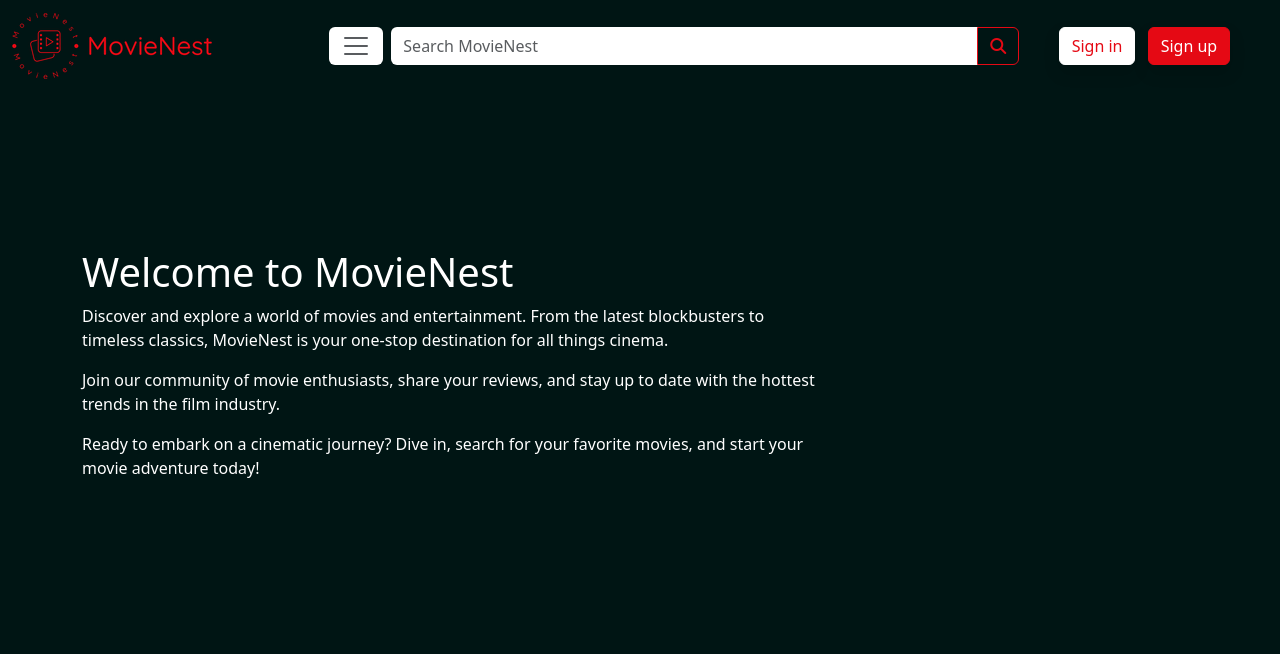
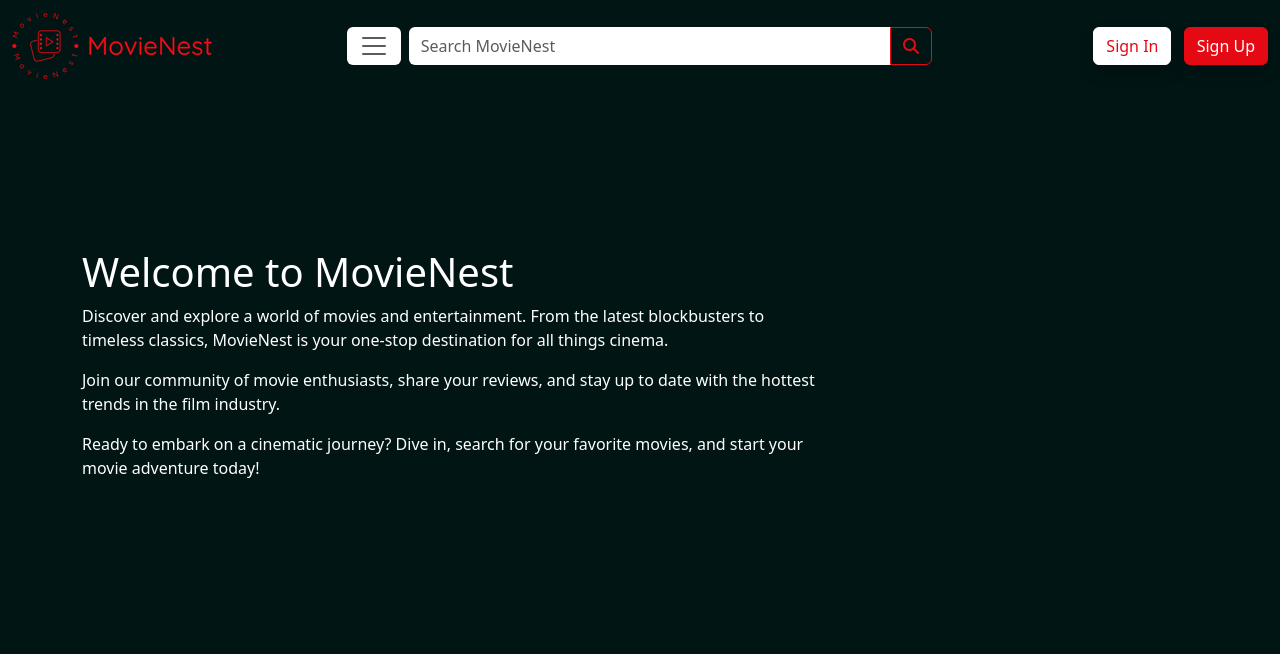
Before and after one commit to SorinPan/movie-nest, a Django app: page / in a window 1280 px wide. Shown: the top 654 px of the page. Run offline with Django 4.2, Linux system fonts and the light colour scheme; some libraries are stand-ins or nearby versions.

Commit message:
Add authentication links to offcanvas menu & hide on smaller screens

```diff
--- a/templates/base.html
+++ b/templates/base.html
@@ -34,7 +34,7 @@
             <button class="navbar-toggler me-2" type="button" data-bs-toggle="offcanvas" data-bs-target="#offcanvasNavbar" aria-controls="offcanvasNavbar" aria-label="Toggle navigation">
               <span class="navbar-toggler-icon"></span>
             </button>
-            <form class="d-flex col-lg-12 d-none d-lg-block" role="search">
+            <form class="d-flex col-lg-10 d-none d-lg-block" role="search">
               <div class="input-group">
                 <input class="form-control" type="search" placeholder="Search MovieNest" aria-label="Search">
                 <button class="btn btn-outline-primary btn-search" type="submit"><i class="fas fa-search"></i></button>
@@ -59,6 +59,18 @@
                 <li class="nav-item">
                   <a class="nav-link" href="#">Trending</a>
                 </li>
+                {% if user.is_authenticated %}
+                  <li class="nav-item">
+                    <a class="nav-link" href="{% url 'account_logout' %}">Sign Out</a>
+                  </li>
+                {% else %}
+                  <li class="nav-item">
+                    <a class="nav-link" href="{% url 'account_login' %}">Sign In</a>
+                  </li>
+                  <li class="nav-item">
+                    <a class="nav-link" href="{% url 'account_signup' %}">Sign Up</a>
+                  </li>
+                {% endif %}
               </ul>
             </div>
           </div>
@@ -79,12 +91,12 @@
             </div>
           </div>
           <!-- End Search Offcanvas -->
-          <div class="col-lg-2">
+          <div class="d-none d-lg-block">
             {% if user.is_authenticated %}
-            <a class="btn btn-primary shadow btn-signup" role="button" href="{% url 'account_logout' %}">Sign out</a>
+              <a class="btn btn-primary shadow btn-signup" role="button" href="{% url 'account_logout' %}">Sign Out</a>
             {% else %}
-            <a class="btn btn-primary shadow btn-signin me-2" role="button" href="{% url 'account_login' %}">Sign in</a>
-            <a class="btn btn-primary shadow btn-signup" role="button" href="{% url 'account_signup' %}">Sign up</a>
+              <a class="btn btn-primary shadow btn-signin me-2" role="button" href="{% url 'account_login' %}">Sign In</a>
+              <a class="btn btn-primary shadow btn-signup" role="button" href="{% url 'account_signup' %}">Sign Up</a>
             {% endif %}
           </div>
         </div>
```
